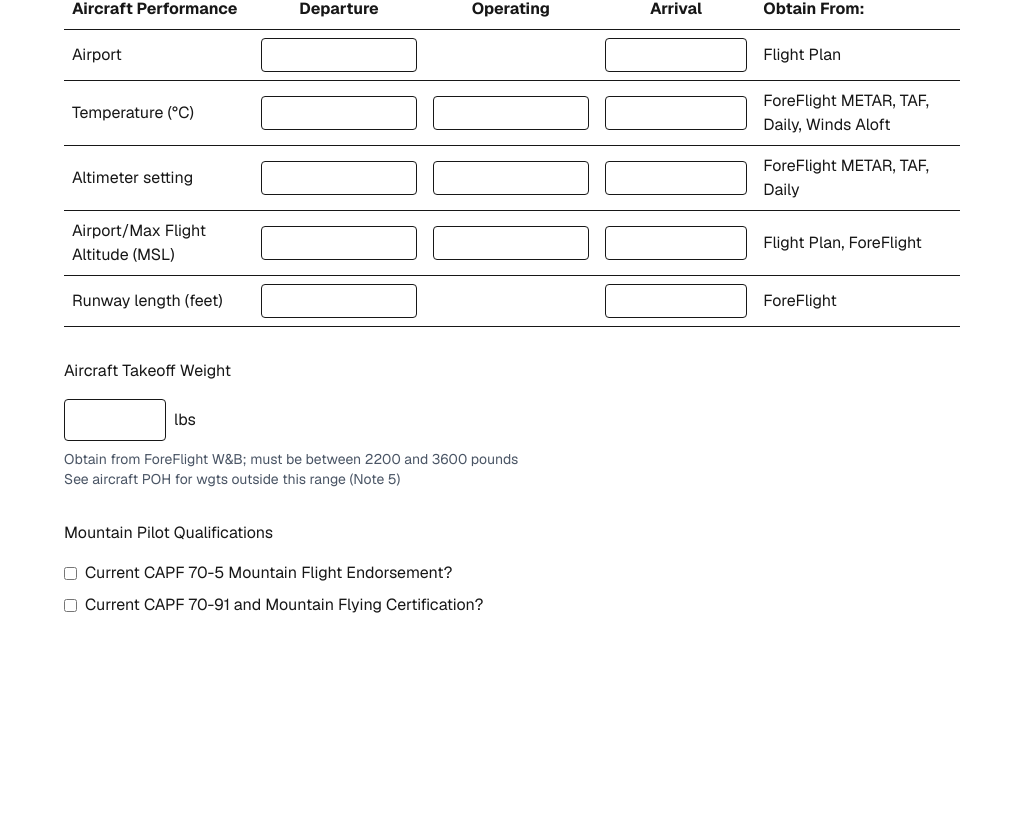
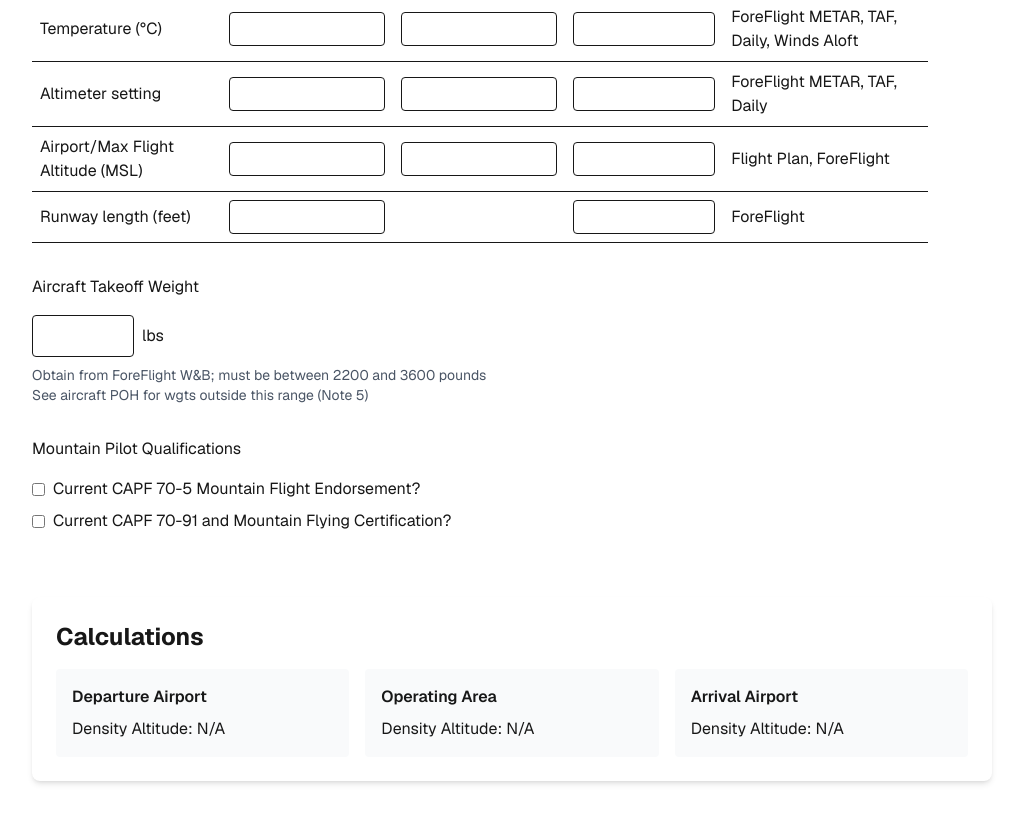
Before and after one commit to jloosli/mountain-worksheet, a Next.js app: page / in a window 1280 px wide. Shown: the part 994-1807 px from the top of the page, without its empty margins (128-1149 px from the left). Before the commit the page ends 1727 px from the top, so only its background shows below. Built offline with nearby package versions, Linux system fonts and the light colour scheme.

Commit message:
Add calculations component and refactor WorksheetForm to use state props

```diff
--- a/src/app/page.tsx
+++ b/src/app/page.tsx
@@ -2,12 +2,122 @@
 
 import { Suspense } from "react";
 import WorksheetForm from "@/components/WorksheetForm";
+import Calculations from "@/components/Calculations";
+import { useUrlState } from "@/utils/useUrlState";
+import type { URLSerializable } from "@/utils/types";
+import type { SortieData } from "@/components/SortieInfo";
+import type { WeatherData } from "@/components/WeatherInfo";
+import type { AircraftPerformanceData } from "@/components/AircraftPerformance";
+import type { AircraftWeightData } from "@/components/AircraftWeight";
+import type { MountainQualsData } from "@/components/MountainQuals";
+
+type BaseState = {
+  sortie: SortieData;
+  wx: WeatherData;
+  perf: AircraftPerformanceData;
+  wgt: AircraftWeightData;
+  mtnQuals: MountainQualsData;
+};
+
+type State = {
+  sortie: URLSerializable<SortieData>;
+  wx: URLSerializable<WeatherData>;
+  perf: URLSerializable<AircraftPerformanceData>;
+  wgt: URLSerializable<AircraftWeightData>;
+  mtnQuals: URLSerializable<MountainQualsData>;
+};
 
 export default function Home() {
+  const [state, setState] = useUrlState<BaseState, State>({
+    sortie: {
+      pilot: "",
+      sDate: new Date().toISOString().split("T")[0],
+      sTime: new Date().toLocaleTimeString("en-US", {
+        hour12: false,
+        hour: "2-digit",
+        minute: "2-digit",
+      }),
+      acft: "",
+      tailN: "",
+    } as URLSerializable<SortieData>,
+    wx: {
+      wDir: {
+        "3k": null,
+        "6k": null,
+        "9k": null,
+        "12k": null,
+        "15k": null,
+      },
+      wVel: {
+        "3k": null,
+        "6k": null,
+        "9k": null,
+        "12k": null,
+        "15k": null,
+      },
+      temp: {
+        "3k": null,
+        "6k": null,
+        "9k": null,
+        "12k": null,
+        "15k": null,
+      },
+      turb: false,
+      cielVis: false,
+      mtnObsc: false,
+    } as URLSerializable<WeatherData>,
+    perf: {
+      apt: {
+        dep: "",
+        arr: "",
+      },
+      temp: {
+        dep: null,
+        op: null,
+        arr: null,
+      },
+      altr: {
+        dep: null,
+        op: null,
+        arr: null,
+      },
+      alttd: {
+        dep: null,
+        op: null,
+        arr: null,
+      },
+      rwy: {
+        dep: null,
+        arr: null,
+      },
+    } as URLSerializable<AircraftPerformanceData>,
+    wgt: {
+      wgt: null,
+    } as URLSerializable<AircraftWeightData>,
+    mtnQuals: {
+      mtnEndorse: false,
+      mtnCert: false,
+    } as URLSerializable<MountainQualsData>,
+  });
+
+  const handleUpdate = (
+    key: keyof State,
+    data: URLSerializable<
+      | SortieData
+      | WeatherData
+      | AircraftPerformanceData
+      | AircraftWeightData
+      | MountainQualsData
+    >
+  ) => {
+    setState((prev) => ({ ...prev, [key]: data }));
+  };
+
   return (
     <Suspense fallback={<div>Loading...</div>}>
-      <div className="font-sans grid grid-rows-[20px_1fr_20px] items-center justify-items-center min-h-screen p-2 md:p-8 pb-20 gap-16">
-        <WorksheetForm />
+      <div className="siteWrapper font-sans flex flex-col min-h-screen p-2 md:p-8 pb-20 gap-16 max-w-5xl mx-auto">
+          <WorksheetForm state={state} onStateUpdate={handleUpdate} />
+          <Calculations state={state} />
       </div>
     </Suspense>
   );
--- /dev/null
+++ b/src/components/Calculations.tsx
@@ -0,0 +1,85 @@
+"use client";
+
+import type { URLSerializable } from "@/utils/types";
+import type { SortieData } from "@/components/SortieInfo";
+import type { WeatherData } from "@/components/WeatherInfo";
+import type { AircraftPerformanceData } from "@/components/AircraftPerformance";
+import type { AircraftWeightData } from "@/components/AircraftWeight";
+import type { MountainQualsData } from "@/components/MountainQuals";
+
+type State = {
+  sortie: URLSerializable<SortieData>;
+  wx: URLSerializable<WeatherData>;
+  perf: URLSerializable<AircraftPerformanceData>;
+  wgt: URLSerializable<AircraftWeightData>;
+  mtnQuals: URLSerializable<MountainQualsData>;
+};
+
+interface CalculationsProps {
+  state: State;
+}
+
+export default function Calculations({ state }: CalculationsProps) {
+  // Calculate density altitude for departure
+  const getDensityAltitude = (
+    temp: number | null,
+    altimeter: number | null
+  ) => {
+    if (!temp || !altimeter) return null;
+    // This is a simplified formula - you might want to use a more accurate one
+    return Math.round(altimeter + 120 * (temp - 15));
+  };
+
+  const depDA =
+    state.perf?.temp?.dep !== undefined && state.perf?.alttd?.dep !== undefined
+      ? getDensityAltitude(
+          Number(state.perf.temp.dep),
+          Number(state.perf.alttd.dep)
+        )
+      : null;
+  const opDA =
+    state.perf?.temp?.op !== undefined && state.perf?.alttd?.op !== undefined
+      ? getDensityAltitude(
+          Number(state.perf.temp.op),
+          Number(state.perf.alttd.op)
+        )
+      : null;
+  const arrDA =
+    state.perf?.temp?.arr !== undefined && state.perf?.alttd?.arr !== undefined
+      ? getDensityAltitude(
+          Number(state.perf.temp.arr),
+          Number(state.perf.alttd.arr)
+        )
+      : null;
+
+  return (
+    <div className="w-full bg-white dark:bg-gray-800 p-6 rounded-lg shadow-md">
+      <h2 className="text-2xl font-bold mb-4">Calculations</h2>
+
+      <div className="grid grid-cols-1 md:grid-cols-3 gap-4">
+        <div className="p-4 bg-gray-50 dark:bg-gray-700 rounded">
+          <h3 className="font-semibold mb-2">Departure Airport</h3>
+          <p>
+            Density Altitude: {depDA ? `${depDA.toLocaleString()} ft` : "N/A"}
+          </p>
+        </div>
+
+        <div className="p-4 bg-gray-50 dark:bg-gray-700 rounded">
+          <h3 className="font-semibold mb-2">Operating Area</h3>
+          <p>
+            Density Altitude: {opDA ? `${opDA.toLocaleString()} ft` : "N/A"}
+          </p>
+        </div>
+
+        <div className="p-4 bg-gray-50 dark:bg-gray-700 rounded">
+          <h3 className="font-semibold mb-2">Arrival Airport</h3>
+          <p>
+            Density Altitude: {arrDA ? `${arrDA.toLocaleString()} ft` : "N/A"}
+          </p>
+        </div>
+      </div>
+
+      {/* Add more calculations as needed */}
+    </div>
+  );
+}
--- a/src/components/WorksheetForm.tsx
+++ b/src/components/WorksheetForm.tsx
@@ -1,5 +1,6 @@
 "use client";
 
+import { type ReactNode } from "react";
 import SortieInfo, { SortieData } from "@/components/SortieInfo";
 import WeatherInfo, { WeatherData } from "@/components/WeatherInfo";
 import AircraftPerformance, {
@@ -9,18 +10,8 @@ import AircraftWeight, {
   AircraftWeightData,
 } from "@/components/AircraftWeight";
 import MountainQuals, { MountainQualsData } from "@/components/MountainQuals";
-import { useUrlState } from "@/utils/useUrlState";
 import type { URLSerializable } from "@/utils/types";
 import { LinkIcon } from "@heroicons/react/24/solid";
-
-
-type BaseState = {
-  sortie: SortieData;
-  wx: WeatherData;
-  perf: AircraftPerformanceData;
-  wgt: AircraftWeightData;
-  mtnQuals: MountainQualsData;
-};
 
 type State = {
   sortie: URLSerializable<SortieData>;
@@ -30,101 +21,46 @@ type State = {
   mtnQuals: URLSerializable<MountainQualsData>;
 };
 
-export default function WorksheetForm() {
-  const [state, setState] = useUrlState<BaseState, State>({
-    sortie: {
-      pilot: "",
-      sDate: new Date().toISOString().split("T")[0],
-      sTime: new Date().toLocaleTimeString("en-US", {
-        hour12: false,
-        hour: "2-digit",
-        minute: "2-digit",
-      }),
-      acft: "",
-      tailN: "",
-    } as URLSerializable<SortieData>,
-    wx: {
-      wDir: {
-        "3k": null,
-        "6k": null,
-        "9k": null,
-        "12k": null,
-        "15k": null,
-      },
-      wVel: {
-        "3k": null,
-        "6k": null,
-        "9k": null,
-        "12k": null,
-        "15k": null,
-      },
-      temp: {
-        "3k": null,
-        "6k": null,
-        "9k": null,
-        "12k": null,
-        "15k": null,
-      },
-      turb: false,
-      cielVis: false,
-      mtnObsc: false,
-    } as URLSerializable<WeatherData>,
-    perf: {
-      apt: {
-        dep: "",
-        arr: "",
-      },
-      temp: {
-        dep: null,
-        op: null,
-        arr: null,
-      },
-      altr: {
-        dep: null,
-        op: null,
-        arr: null,
-      },
-      alttd: {
-        dep: null,
-        op: null,
-        arr: null,
-      },
-      rwy: {
-        dep: null,
-        arr: null,
-      },
-    } as URLSerializable<AircraftPerformanceData>,
-    wgt: {
-      wgt: null,
-    } as URLSerializable<AircraftWeightData>,
-    mtnQuals: {
-      mtnEndorse: false,
-      mtnCert: false,
-    } as URLSerializable<MountainQualsData>,
-  });
+interface WorksheetFormProps {
+  state: State;
+  onStateUpdate: (
+    key: keyof State,
+    data: URLSerializable<
+      | SortieData
+      | WeatherData
+      | AircraftPerformanceData
+      | AircraftWeightData
+      | MountainQualsData
+    >
+  ) => void;
+}
 
+export default function WorksheetForm({
+  state,
+  onStateUpdate,
+}: WorksheetFormProps): ReactNode {
   const handleSortieUpdate = (data: URLSerializable<SortieData>) => {
-    setState((prev) => ({ ...prev, sortie: data }));
+    onStateUpdate("sortie", data);
   };
 
   const handleWeatherUpdate = (data: URLSerializable<WeatherData>) => {
-    setState((prev) => ({ ...prev, wx: data }));
+    onStateUpdate("wx", data);
   };
 
   const handlePerformanceUpdate = (
     data: URLSerializable<AircraftPerformanceData>
   ) => {
-    setState((prev) => ({ ...prev, perf: data }));
+    onStateUpdate("perf", data);
   };
 
   const handleWeightUpdate = (data: URLSerializable<AircraftWeightData>) => {
-    setState((prev) => ({ ...prev, wgt: data }));
+    onStateUpdate("wgt", data);
   };
 
   const handleMountainQualsUpdate = (
     data: URLSerializable<MountainQualsData>
   ) => {
-    setState((prev) => ({ ...prev, mtnQuals: data }));
+    onStateUpdate("mtnQuals", data);
   };
 
   const handleReset = () => {
```
Lines whose indentation alone changed are shown as unchanged.
